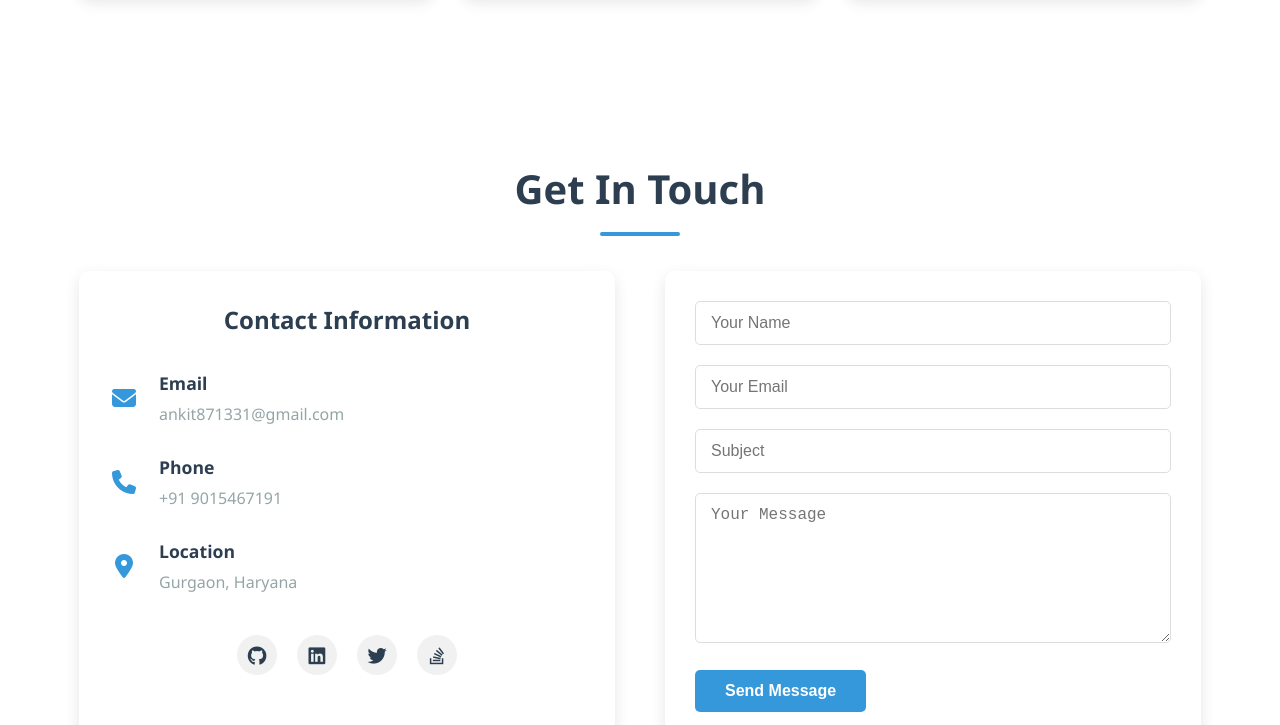
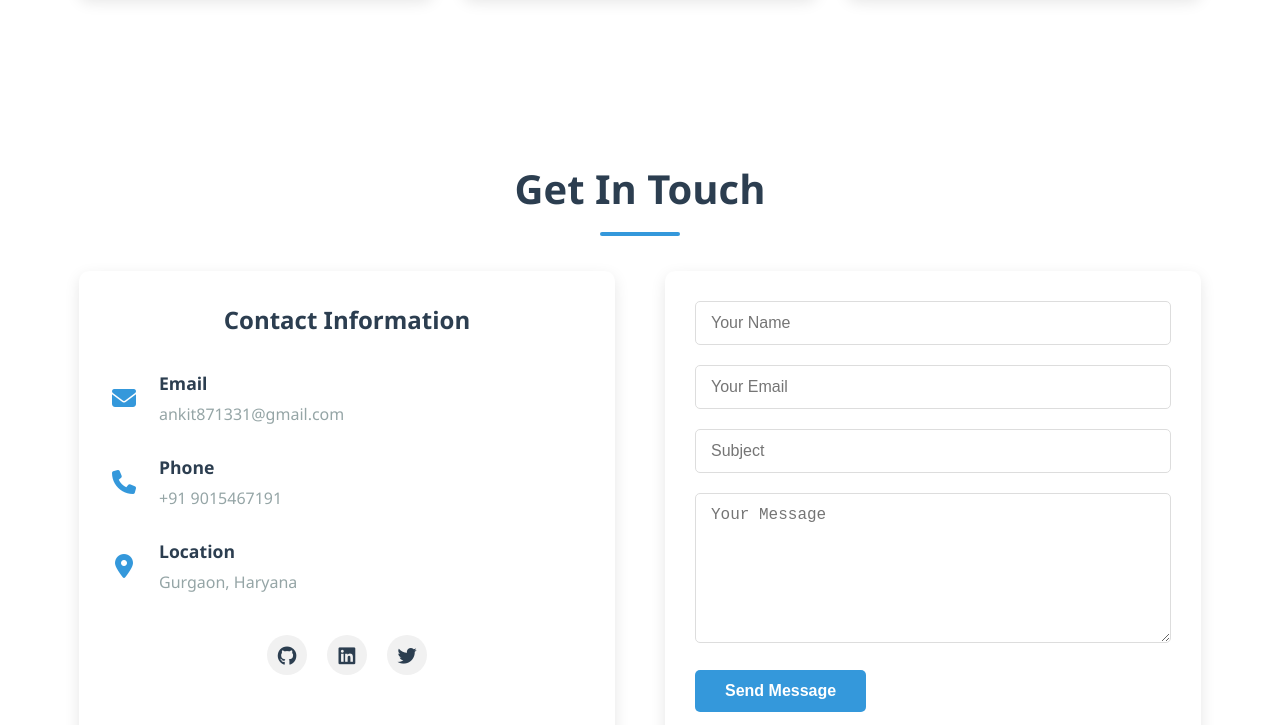
Before and after one commit to Ankit871331/Portfolio, a plain HTML site: page index.html in a window 1280 px wide. Shown: the part 3695-4420 px from the top of the page. Drawn offline with Linux system fonts and the light colour scheme.

Commit message:
updated the logo

```diff
--- a/index.html
+++ b/index.html
@@ -6,7 +6,7 @@
     <title>Ankit</title>
     <link rel="stylesheet" href="https://cdnjs.cloudflare.com/ajax/libs/font-awesome/6.4.0/css/all.min.css">
     <link rel="stylesheet" href="styles.css">
-    <link rel="icon" href="image.png">
+    <link rel="icon" href="logoAnkit.png">
 </head>
 <body >
     <!-- Header/Navigation -->
@@ -315,10 +315,9 @@
                         </div>
                     </div>
                     <div class="social-links">
-                        <a href="#" target="_blank"><i class="fab fa-github"></i></a>
-                        <a href="#" target="_blank"><i class="fab fa-linkedin"></i></a>
+                        <a href="https://github.com/ankit871331" target="_blank"><i class="fab fa-github"></i></a>
+                        <a href="https://www.linkedin.com/in/ankit-0b907a2a5/" target="_blank"><i class="fab fa-linkedin"></i></a>
                         <a href="#" target="_blank"><i class="fab fa-twitter"></i></a>
-                        <a href="#" target="_blank"><i class="fab fa-stack-overflow"></i></a>
                     </div>
                 </div>
                 <div class="contact-form">
--- a/styles.css
+++ b/styles.css
@@ -356,7 +356,6 @@ nav ul li a:hover::after {
     background-color: #f1f1f1;
     border-radius: 5px;
     overflow: hidden;
-    border: 2px solid black;
 }
 
 
```
Also changed, not shown: logoAnkit.png (added).
